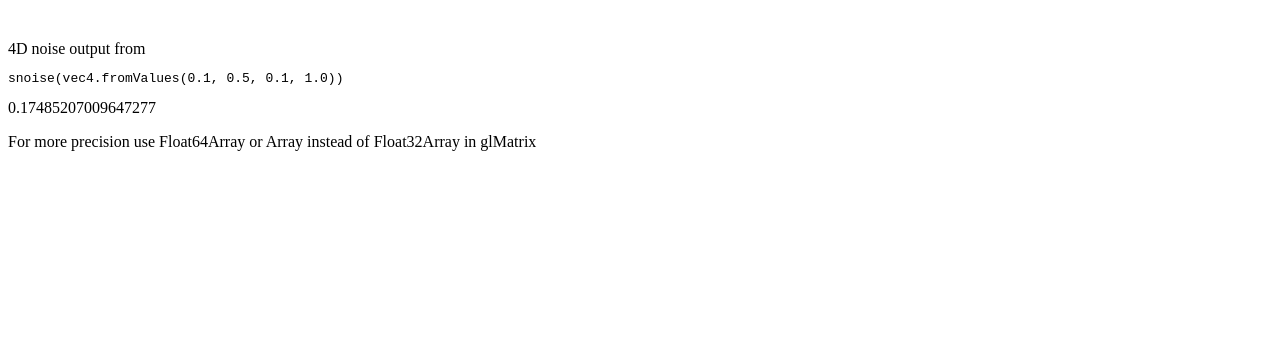
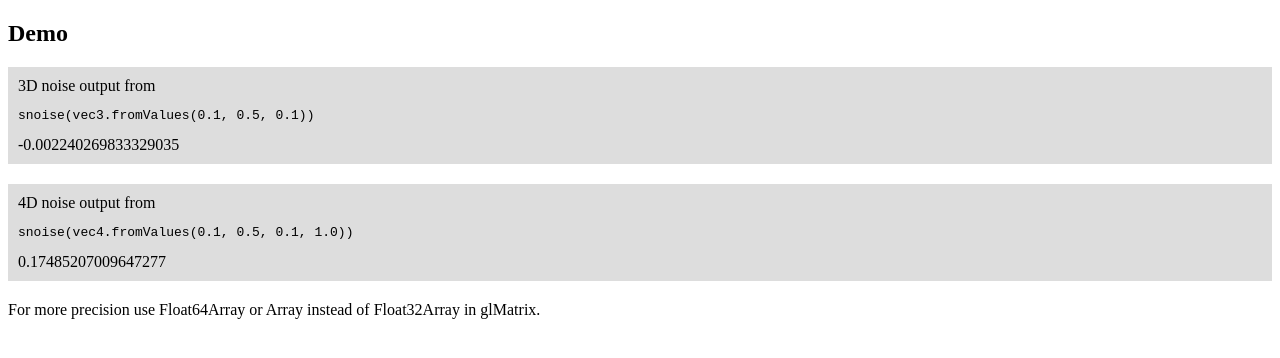
Before and after one commit to raRaRa/javascript-noise, a plain HTML site: page demo/index.html in a window 1280 px wide. Drawn offline with Linux system fonts and the light colour scheme.

Commit message:
Adding support for 3D noise
Adding support for 3D noise
Re-naming snoise for 4D to snoise_vec4

```diff
--- a/demo/index.html
+++ b/demo/index.html
@@ -6,24 +6,32 @@
 		<meta name="viewport" content="width=device-width, user-scalable=no, minimum-scale=1.0, maximum-scale=1.0">
 		<style>
 			body {
-				margin-top: 40px;
+				margin-top: 10px;
 			}
-
+			div {
+				margin-bottom: 20px;
+				background-color: #ddd;
+				padding: 10px;
+			}
 		</style>
 	</head>
 
 	<body>
-
-		<div id="container">4D noise output from <pre>snoise(vec4.fromValues(0.1, 0.5, 0.1, 1.0))</pre><span id="value"></span></div>
-		<p>For more precision use Float64Array or Array instead of Float32Array in glMatrix</p>
+		<h2>Demo</h2>
+		<div id="container">3D noise output from <pre>snoise(vec3.fromValues(0.1, 0.5, 0.1))</pre><span id="output_3d"></span></div>
+		<div id="container">4D noise output from <pre>snoise(vec4.fromValues(0.1, 0.5, 0.1, 1.0))</pre><span id="output_4d"></span></div>
+		<p>For more precision use Float64Array or Array instead of Float32Array in glMatrix.</p>
 
 		<script src="../src/libs/gl-matrix-min.js"></script>
 		<script src="../src/gl-matrix-extended.js"></script>
+		<script src="../src/noise3D.js"></script>
 		<script src="../src/noise4D.js"></script>
 
 		<script>
-			var value = snoise(vec4.fromValues(0.1, 0.5, 0.1, 1.0));
-			document.getElementById("value").innerHTML = value;
+			var output_3d = snoise_vec3(vec3.fromValues(0.1, 0.5, 0.1));
+			var output_4d = snoise_vec4(vec4.fromValues(0.1, 0.5, 0.1, 1.0));
+			document.getElementById("output_3d").innerHTML = output_3d;
+			document.getElementById("output_4d").innerHTML = output_4d;
 		</script>
 
 	</body>
--- /dev/null
+++ b/src/noise3D.js
@@ -0,0 +1,295 @@
+var C_vec2 = vec2.fromValues(1.0/6.0, 1.0/3.0);
+var D_vec4 = vec4.fromValues(0.0, 0.5, 1.0, 2.0);
+
+var SimplexNoise_GV1 = 1.0 / 289.0;
+var ip = vec4.fromValues(1.0 / 294.0, 1.0 / 49.0, 1.0 / 7.0, 0.0);
+var ones = vec3.fromValues(1.0, 1.0, 1.0);
+var lhs = vec4.fromValues(1.79284291400159, 1.79284291400159, 1.79284291400159, 1.79284291400159);
+/*vec4 mod289(vec4 x) {
+    return x - floor(x * (1.0 / 289.0)) * 289.0;
+}*/
+
+function mod289_vec4(x) {
+    var temp = vec4.create();
+    temp = vec4.scale(temp, x, SimplexNoise_GV1);
+    temp = vec4.floor(temp, temp);
+    temp = vec4.mul(temp, temp, vec4.fromValues(289.0, 289.0, 289.0, 289.0 ));
+    temp = vec4.sub(temp, x, temp);
+
+    return temp;
+}
+
+function mod289_vec3(x) {
+    var temp = vec3.create();
+    temp = vec3.scale(temp, x, SimplexNoise_GV1);
+    temp = vec3.floor(temp, temp);
+    temp = vec3.mul(temp, temp, vec3.fromValues(289.0, 289.0, 289.0 ));
+    temp = vec3.sub(temp, x, temp);
+
+    return temp;
+}
+
+/*
+float mod289(float x) {
+    return x - floor(x * (1.0 / 289.0)) * 289.0;
+}*/
+
+function mod289_float(x) {
+    return x - Math.floor(x * (1.0 / 289.0)) * 289.0;
+}
+
+/*
+vec4 permute(vec4 x) {
+    return mod289(((x*34.0)+1.0)*x);
+}*/
+
+function permute_vec4(x) {
+    var temp = vec4.create();
+    temp = vec4.scale(temp, x, 34.0);
+    temp = vec4.addScalar(temp, temp, 1.0);
+    temp = vec4.mul(temp, temp, x);
+
+    return mod289_vec4(temp);
+}
+
+/*
+float permute(float x) {
+    return mod289(((x*34.0)+1.0)*x);
+}
+*/
+
+function permute_float(x) {
+    return mod289_float( ((x*34.0)+1.0)*x );
+}
+
+/*
+vec4 taylorInvSqrt(vec4 r)
+{
+    return 1.79284291400159 - 0.85373472095314 * r;
+}*/
+
+function taylorInvSqrt_vec4(r) {
+    var temp = vec4.create();
+    temp = vec4.scale(temp, r, 0.85373472095314);
+    temp = vec4.sub(temp, lhs, temp);
+
+    return temp;
+}
+
+function fract_float(x) {
+    return x - Math.floor(x);
+}
+
+function snoise_vec3(v) {
+
+    // First corner
+    // vec3 i = floor(v + dot(v, C.yyy) );
+    // vec3 x0 = v - i + dot(i, C.xxx) ;
+
+    var i = vec3.dot(v, vec3.fromValues(C_vec2[1], C_vec2[1], C_vec2[1]));
+    var temp = vec3.create();
+    i = vec3.floor(temp, vec3.addScalar(temp, v, i));
+
+    var x0 = vec3.create();
+    x0 = vec3.sub(x0, v, i);
+    x0 = vec3.addScalar(x0, x0, vec3.dot(i, vec3.fromValues(C_vec2[0], C_vec2[0], C_vec2[0])) );
+
+    // vec3 g = step(x0.yzx, x0.xyz);
+    var g = vec3.create();
+    g = vec3.step(g, vec3.fromValues(x0[1], x0[2], x0[0]), vec3.fromValues(x0[0], x0[1], x0[2]));
+
+    // vec3 l = 1.0 - g;
+    var l = vec3.create();
+    l = vec3.sub(l, vec3.fromValues(1.0, 1.0, 1.0), g);
+
+    // vec3 i1 = min( g.xyz, l.zxy );
+    var i1 = vec3.create();
+    i1 = vec3.min(i1, vec3.fromValues( g[0], g[1], g[2] ), vec3.fromValues( l[2], l[0], l[1] ) );
+
+    // vec3 i2 = max( g.xyz, l.zxy );
+    var i2 = vec3.create();
+    i2 = vec3.max(i2, vec3.fromValues(g[0], g[1], g[2]), vec3.fromValues(l[2], l[0], l[1]));
+
+    //   x0 = x0 - 0.0 + 0.0 * C.xxx;
+    //   x1 = x0 - i1  + 1.0 * C.xxx;
+    //   x2 = x0 - i2  + 2.0 * C.xxx;
+    //   x3 = x0 - 1.0 + 3.0 * C.xxx;
+
+    // vec3 x1 = x0 - i1 + C.xxx;
+    var x1 = vec3.create();
+    x1 = vec3.sub(x1, x0, i1);
+    x1 = vec3.add(x1, x1, vec3.fromValues( C_vec2[0], C_vec2[0], C_vec2[0] ));
+
+    // vec3 x2 = x0 - i2 + C.yyy; // 2.0*C.x = 1/3 = C.y
+    var x2 = vec3.create();
+    x2 = vec3.sub(x2, x0, i2);
+    x2 = vec3.add(x2, x2, vec3.fromValues(C_vec2[1], C_vec2[1], C_vec2[1]));
+
+    // vec3 x3 = x0 - D.yyy;      // -1.0+3.0*C.x = -0.5 = -D.y
+    var x3 = vec3.create();
+    x3 = vec3.sub(x3, x0, vec3.fromValues(D_vec4[1], D_vec4[1], D_vec4[1]));
+
+    // Permutations
+    // i = mod289(i);
+    i = mod289_vec3(i);
+
+    // vec4 p = permute( permute( permute(
+    //          i.z + vec4(0.0, i1.z, i2.z, 1.0 ))
+    //        + i.y + vec4(0.0, i1.y, i2.y, 1.0 ))
+    //        + i.x + vec4(0.0, i1.x, i2.x, 1.0 ));
+
+    var temp1 = vec4.create();
+    temp1 = vec4.addScalar(temp1, vec4.fromValues(0.0, i1[2], i2[2], 1.0), i[2]);
+
+    var temp2 = vec4.create();
+    temp2 = vec4.addScalar(temp2, vec4.fromValues(0.0, i1[1], i2[1], 1.0), i[1]);
+
+    var temp3 = vec4.create();
+    temp3 = vec4.addScalar(temp3, vec4.fromValues(0.0, i1[0], i2[0], 1.0), i[0]);
+
+    var p = vec4.create();
+    p = vec4.add(p, temp1, temp2);
+    p = vec4.add(p, temp2, temp3);
+
+    p = permute_vec4( permute_vec4( permute_vec4( p ) ) );
+
+    // Gradients: 7x7 points over a square, mapped onto an octahedron.
+    // The ring size 17*17 = 289 is close to a multiple of 49 (49*6 = 294)
+    // float n_ = 0.142857142857; // 1.0/7.0
+    // vec3  ns = n_ * D.wyz - D.xzx;
+    var n_ = 0.142857142857; // 1.0/7.0
+    var ns = vec3.fromValues(n_ * D_vec4[3], n_ * D_vec4[1], n_ * D_vec4[2]);
+    ns = vec3.sub(ns, ns, vec3.fromValues( D_vec4[0], D_vec4[2], D_vec4[0] ));
+
+    // vec4 j = p - 49.0 * floor(p * ns.z * ns.z);  //  mod(p,7*7)
+
+    var ns_z2 = ns[2] * ns[2];
+
+    var j = vec4.create();
+    j = vec4.floor(j, vec4.fromValues(p[0] * ns_z2, p[1] * ns_z2, p[2] * ns_z2, p[3] * ns_z2))
+    j = vec4.scale(j, j, 49.0);
+    j = vec4.sub(j, p, j);
+
+
+    // vec4 x_ = floor(j * ns.z);
+    var x_ = vec4.create();
+    x_ = vec4.scale(x_, j, ns[2]);
+    x_ = vec4.floor(x_, x_);
+
+    // vec4 y_ = floor(j - 7.0 * x_ );    // mod(j,N)
+    var y_ = vec4.create();
+    y_ = vec4.scale(y_, x_, 7.0);
+    y_ = vec4.sub(y_, j, y_);
+    y_ = vec4.floor(y_, y_);
+
+    // vec4 x = x_ *ns.x + ns.yyyy;
+    var x = vec4.create();
+    x = vec4.scale(x, x_, ns[0]);
+    x = vec4.add(x, x, vec4.fromValues(ns[1], ns[1], ns[1], ns[1]));
+
+    // vec4 y = y_ *ns.x + ns.yyyy;
+    var y = vec4.create();
+    y = vec4.scale(y, y_, ns[0]);
+    y = vec4.add(y, y, vec4.fromValues(ns[1], ns[1], ns[1], ns[1]));
+
+    // vec4 h = 1.0 - abs(x) - abs(y);
+    var h = vec4.create();
+    var temp4 = vec4.create();
+    var temp5 = vec4.create();
+
+    temp4 = vec4.abs(temp4, x);
+    temp5 = vec4.abs(temp5, y);
+
+    h = vec4.sub(h, temp4, temp5);
+    h = vec4.sub(h, vec4.fromValues(1.0, 1.0, 1.0, 1.0), h);
+
+    // vec4 b0 = vec4( x.xy, y.xy );
+    var b0 = vec4.fromValues(x[0], x[1], y[0], y[1]);
+
+    // vec4 b1 = vec4( x.zw, y.zw );
+    var b1 = vec4.fromValues(x[2], x[3], y[2], y[3]);
+
+    // vec4 s0 = vec4(lessThan(b0,0.0))*2.0 - 1.0;
+    var s0 = vec4.create();
+    s0 = vec4.lessThan(s0, b0, vec4.fromValues(0.0, 0.0, 0.0, 0.0));
+    s0 = vec4.scale(s0, s0, 2.0);
+    s0 = vec4.sub(s0, s0, vec4.fromValues(1.0, 1.0, 1.0, 1.0));
+
+    // vec4 s1 = vec4(lessThan(b1,0.0))*2.0 - 1.0;
+    var s1 = vec4.create();
+    s1 = vec4.lessThan(s1, b1, vec4.fromValues(0.0, 0.0, 0.0, 0.0));
+    s1 = vec4.scale(s1, s1, 2.0);
+    s1 = vec4.sub(s1, s1, vec4.fromValues(1.0, 1.0, 1.0, 1.0));
+
+    // vec4 s0 = floor(b0)*2.0 + 1.0;
+    var s0 = vec4.create();
+    s0 = vec4.floor(s0, b0);
+    s0 = vec4.scale(s0, s0, 2.0);
+    s0 = vec4.addScalar(s0, s0, 1.0);
+
+    // vec4 s1 = floor(b1)*2.0 + 1.0;
+    var s1 = vec4.create();
+    s1 = vec4.floor(s1, b1);
+    s1 = vec4.scale(s1, s1, 2.0);
+    s1 = vec4.addScalar(s1, s1, 1.0);
+
+    // vec4 sh = -step(h, vec4(0.0));
+    var sh = vec4.create();
+    sh = vec4.step(sh, h, vec4.fromValues(0.0, 0.0, 0.0, 0.0));
+    sh = vec4.scale(sh, sh, -1.0);
+
+    // vec4 a0 = b0.xzyw + s0.xzyw*sh.xxyy ;
+    var a0 = vec4.create();
+    a0 = vec4.mul(a0, vec4.fromValues(s0[0], s0[2], s0[1], s0[3]), vec4.fromValues(sh[0], sh[0], sh[1], sh[1]));
+    a0 = vec4.add(a0, vec4.fromValues(b0[0], b0[2], b0[1], b0[3]), a0);
+
+    // vec4 a1 = b1.xzyw + s1.xzyw*sh.zzww ;
+    var a1 = vec4.create();
+    a1 = vec4.mul(a1, vec4.fromValues(s1[0], s1[2], s1[1], s1[3]), vec4.fromValues(sh[2], sh[2], sh[3], sh[3]));
+    a1 = vec4.add(a1, vec4.fromValues(b1[0], b1[2], b1[1], b1[3]), a1);
+
+    // vec3 p0 = vec3(a0.xy,h.x);
+    var p0 = vec3.fromValues(a0[0], a0[1], h[0]);
+
+    // vec3 p1 = vec3(a0.zw,h.y);
+    var p1 = vec3.fromValues(a0[2], a0[3], h[1]);
+
+    // vec3 p2 = vec3(a1.xy,h.z);
+    var p2 = vec3.fromValues(a1[0], a1[1], h[2]);
+
+    // vec3 p3 = vec3(a1.zw,h.w);
+    var p3 = vec3.fromValues(a1[2], a1[3], h[3]);
+
+    //Normalise gradients
+    // vec4 norm = taylorInvSqrt(vec4(dot(p0,p0), dot(p1,p1), dot(p2, p2), dot(p3,p3)));
+    var norm = vec4.create();
+
+    norm = taylorInvSqrt_vec4(vec4.fromValues(vec3.dot(p0,p0), vec3.dot(p1,p1), vec3.dot(p2, p2), vec3.dot(p3,p3)));
+
+    // p0 *= norm.x;
+    // p1 *= norm.y;
+    // p2 *= norm.z;
+    // p3 *= norm.w;
+    p0 = vec3.scale(p0, p0, norm[0]);
+    p1 = vec3.scale(p1, p1, norm[1]);
+    p2 = vec3.scale(p2, p2, norm[2]);
+    p3 = vec3.scale(p3, p3, norm[3]);
+
+    // Mix final noise value
+    // vec4 m = max(0.6 - vec4(dot(x0,x0), dot(x1,x1), dot(x2,x2), dot(x3,x3)), 0.0);
+    var m = vec4.create();
+    m = vec4.fromValues(vec3.dot(x0,x0), vec3.dot(x1,x1), vec3.dot(x2,x2), vec3.dot(x3,x3));
+    m = vec4.sub(m, vec4.fromValues(0.6, 0.6, 0.6, 0.6), m);
+    m = vec4.maxNum(m, m, 0.0);
+
+    // m = m * m;
+    m = vec4.mul(m, m, m);
+
+    var temp5 = vec4.fromValues(vec3.dot(p0,x0), vec3.dot(p1,x1), vec3.dot(p2, x2), vec3.dot(p3,x3));
+    var temp6 = vec4.create();
+    temp6 = vec4.mul(temp6, m, m);
+
+    // return 42.0 * dot( m*m, vec4( dot(p0,x0), dot(p1,x1),
+    //                            dot(p2,x2), dot(p3,x3) ) );
+    return 42.0 * vec4.dot(temp6, temp5);
+}
--- a/src/noise4D.js
+++ b/src/noise4D.js
@@ -1,4 +1,4 @@
-var C = vec4.fromValues(0.138196601125011,  // (5 - sqrt(5))/20  G4
+var C_vec4 = vec4.fromValues(0.138196601125011,  // (5 - sqrt(5))/20  G4
                         0.276393202250021,  // 2 * G4
                         0.414589803375032,  // 3 * G4
                        -0.447213595499958)  // -1 + 4 * G4
@@ -119,7 +119,7 @@ function grad4(j) {
     return p;
 }
 
-function snoise(v) {
+function snoise_vec4(v) {
     var i = vec4.dot(v, SimplexNoise_GV2);
     var temp = vec4.create();
 
@@ -127,7 +127,7 @@ function snoise(v) {
 
     var x0 = vec4.create();
     x0 = vec4.sub(x0, v, i);
-    x0 = vec4.addScalar(x0, x0, vec4.dot(i, vec4.fromValues(C[0], C[0], C[0], C[0])) );
+    x0 = vec4.addScalar(x0, x0, vec4.dot(i, vec4.fromValues(C_vec4[0], C_vec4[0], C_vec4[0], C_vec4[0])) );
 
     var isX = vec3.create();
     var isYZ = vec3.create();
@@ -166,10 +166,10 @@ function snoise(v) {
     var x3 = vec4.create();
     var x4 = vec4.create();
 
-    x1 = vec4.addScalar(x1, vec4.sub(x1, x0, i1), C[0] );
-    x2 = vec4.addScalar(x2, vec4.sub(x2, x0, i2), C[1] );
-    x3 = vec4.addScalar(x3, vec4.sub(x3, x0, i3), C[2] );
-    x4 = vec4.addScalar(x4, x0, C[3] );
+    x1 = vec4.addScalar(x1, vec4.sub(x1, x0, i1), C_vec4[0] );
+    x2 = vec4.addScalar(x2, vec4.sub(x2, x0, i2), C_vec4[1] );
+    x3 = vec4.addScalar(x3, vec4.sub(x3, x0, i3), C_vec4[2] );
+    x4 = vec4.addScalar(x4, x0, C_vec4[3] );
 
     // Permutations
     //i = mod289(i);
```
Also changed, not shown: 1 other file.
